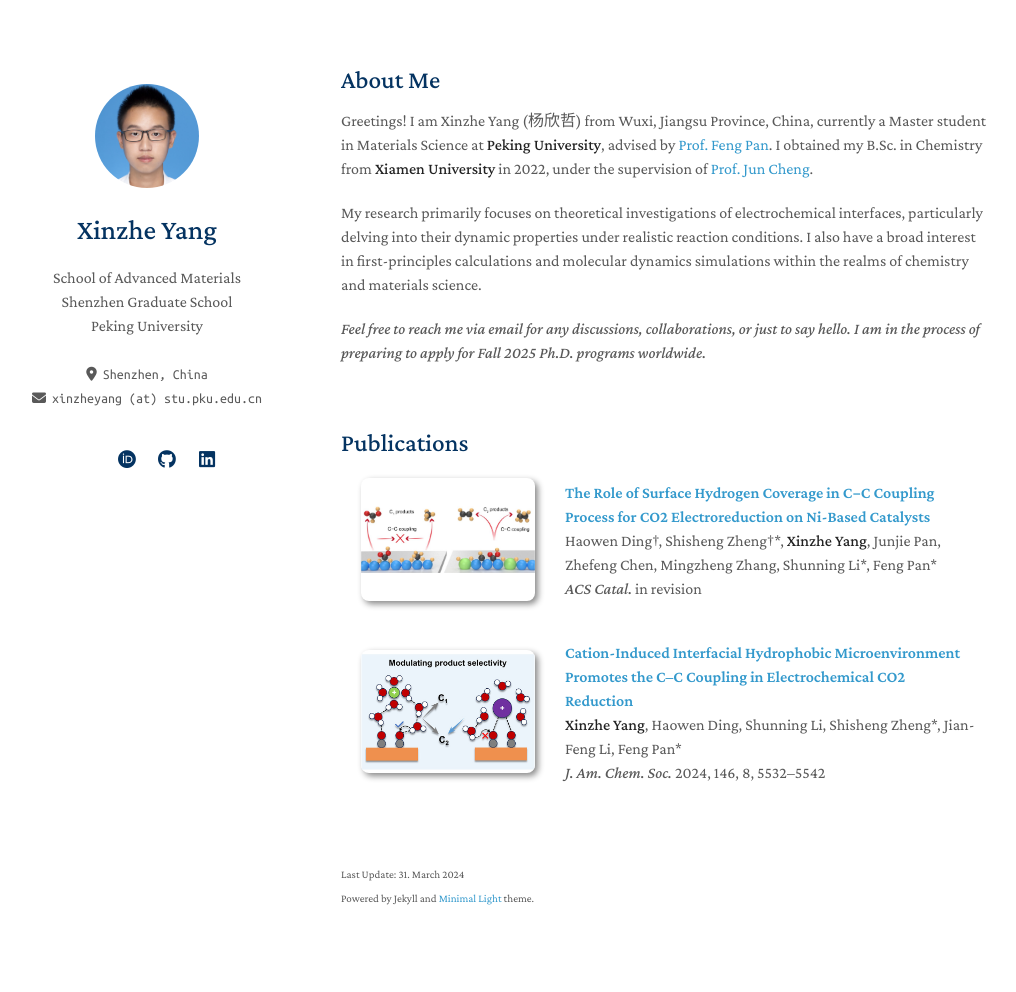
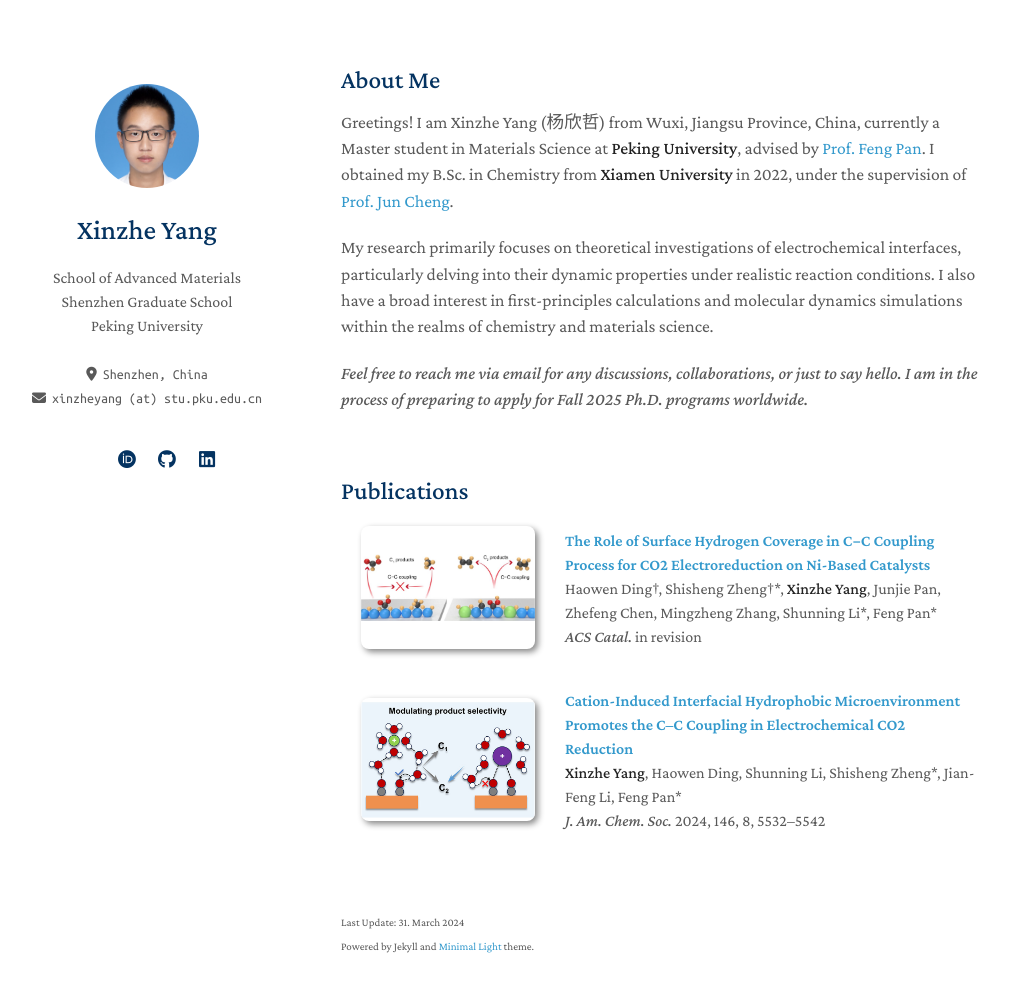
Before and after one commit to xzyang99/xzyang99.github.io, a Jekyll site: the page built from index.md, in a window 1280 px wide and 1027 px high. Shown: the top 992 px of the window, without its empty margins (129-1145 px from the left). Built offline with Jekyll 4.4.1, drawn with Linux system fonts in a browser that asks for light colours; a style sheet for code colours, icons or effects is not loaded; our own code applies the rules of GitHub Pages for plain Markdown files.

Commit message:
Update index.md

```diff
--- a/index.md
+++ b/index.md
@@ -4,12 +4,13 @@ layout: homepage
 
 ## About Me
 
-Greetings! I am Xinzhe Yang (杨欣哲) from Wuxi, Jiangsu Province, China, currently a Master student in Materials Science at **Peking University**, advised by [Prof. Feng Pan](http://www.pkusam.cn/). I obtained my B.Sc. in Chemistry from **Xiamen University** in 2022, under the supervision of [Prof. Jun Cheng](https://www.cheng-group.net/).
 
-My research primarily focuses on theoretical investigations of electrochemical interfaces, particularly delving into their dynamic properties under realistic reaction conditions. I also have a broad interest in first-principles calculations and molecular dynamics simulations within the realms of chemistry and materials science.
+<p style="font-size:1.1rem;">Greetings! I am Xinzhe Yang (杨欣哲) from Wuxi, Jiangsu Province, China, currently a Master student in Materials Science at <strong>Peking University</strong>, advised by <a href="http://en.pkusam.cn/">Prof. Feng Pan</a>. I obtained my B.Sc. in Chemistry from <strong>Xiamen University</strong> in 2022, under the supervision of <a href="https://www.cheng-group.net/">Prof. Jun Cheng</a>.</p>
 
-*Feel free to reach me via email for any discussions, collaborations, or just to say hello. I am in the process of preparing to apply for Fall 2025 Ph.D. programs worldwide.*
+<p style="font-size:1.1rem;">My research primarily focuses on theoretical investigations of electrochemical interfaces, particularly delving into their dynamic properties under realistic reaction conditions. I also have a broad interest in first-principles calculations and molecular dynamics simulations within the realms of chemistry and materials science.</p>
 
-<br>
+<p style="font-size:1.1rem;"><em>Feel free to reach me via email for any discussions, collaborations, or just to say hello. I am in the process of preparing to apply for Fall 2025 Ph.D. programs worldwide.</em></p>
+
+<p><br></p>
 
 {% include_relative _includes/publications.md %}
```
